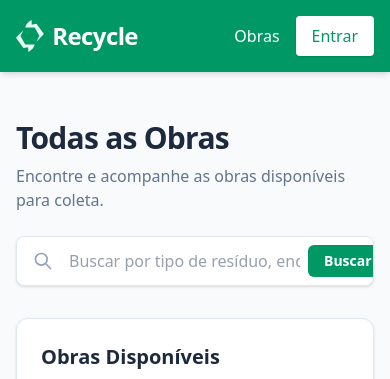
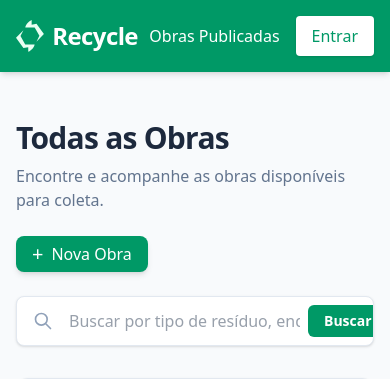
Before and after one commit to brunoslm/Recycle, a Django app: page /obras/ in a window 390 px wide. Shown: the top 379 px of the page. Run offline with Django 5.2, Linux system fonts and the light colour scheme; data that the repository does not hold is empty.

Commit message:
ajustes na interface

```diff
--- a/core/templates/base.html
+++ b/core/templates/base.html
@@ -28,7 +28,7 @@
 
             <div id="desktop-menu" class="space-x-4 font-medium items-center flex">
                 <a href="{% url 'lista_obras' %}" class="hover:text-emerald-200 transition">
-                    Obras
+                    Obras Publicadas
                 </a>
 
                 {% if user.is_authenticated %}
--- a/core/templates/core/obras.html
+++ b/core/templates/core/obras.html
@@ -5,12 +5,22 @@
 <link rel="stylesheet" href="https://unpkg.com/leaflet@1.9.4/dist/leaflet.css" />
 <script src="https://unpkg.com/leaflet@1.9.4/dist/leaflet.js"></script>
 
-<div class="mb-8">
+<div class="mb-8 ">
     <h1 class="text-3xl font-extrabold text-slate-800 tracking-tight">Todas as Obras</h1>
     <p class="text-slate-500 mt-2 mb-6">Encontre e acompanhe as obras disponíveis para coleta.</p>
 
     <form method="GET" action="{% url 'lista_obras' %}" class="max-w-2xl">
-        <div class="relative flex items-center bg-white rounded-lg border border-slate-200 shadow-sm focus-within:ring-2 focus-within:ring-emerald-500 focus-within:border-emerald-500 overflow-hidden">
+
+        <div class="space-y-6">
+            <div class="w-fit">
+                    {% if user.perfil.tipo == 'GERADOR' or not user.perfil %}
+                    <a href="{% url 'cadastrar_obra' %}" class="bg-emerald-600 hover:bg-emerald-700 text-white px-4 py-1.5 rounded-lg font-medium transition shadow-md flex items-center justify-center gap-2 whitespace-nowrap w-full md:w-auto">
+                        <span class="text-xl leading-none">+</span> Nova Obra
+                    </a>
+                    {% endif %}
+            </div>
+
+            <div class="relative flex items-center bg-white rounded-lg border border-slate-200 shadow-sm focus-within:ring-2 focus-within:ring-emerald-500 focus-within:border-emerald-500 overflow-hidden w-auto">
                 <div class="px-4 flex items-center justify-center text-slate-400">
                     <svg class="w-5 h-5" fill="none" stroke="currentColor" viewBox="0 0 24 24"><path stroke-linecap="round" stroke-linejoin="round" stroke-width="2" d="M21 21l-6-6m2-5a7 7 0 11-14 0 7 7 0 0114 0z"></path></svg>
                 </div>
@@ -23,8 +33,11 @@
                         Buscar
                     </button>
                 </div>
+
             </div>
 
+
+        </div>
         {% if query %}
         <div class="mt-2 flex justify-between items-center px-1">
             <span class="text-sm text-slate-500">Resultados para: <strong class="text-slate-700">{{ query }}</strong></span>
```
Lines whose indentation alone changed are shown as unchanged.
